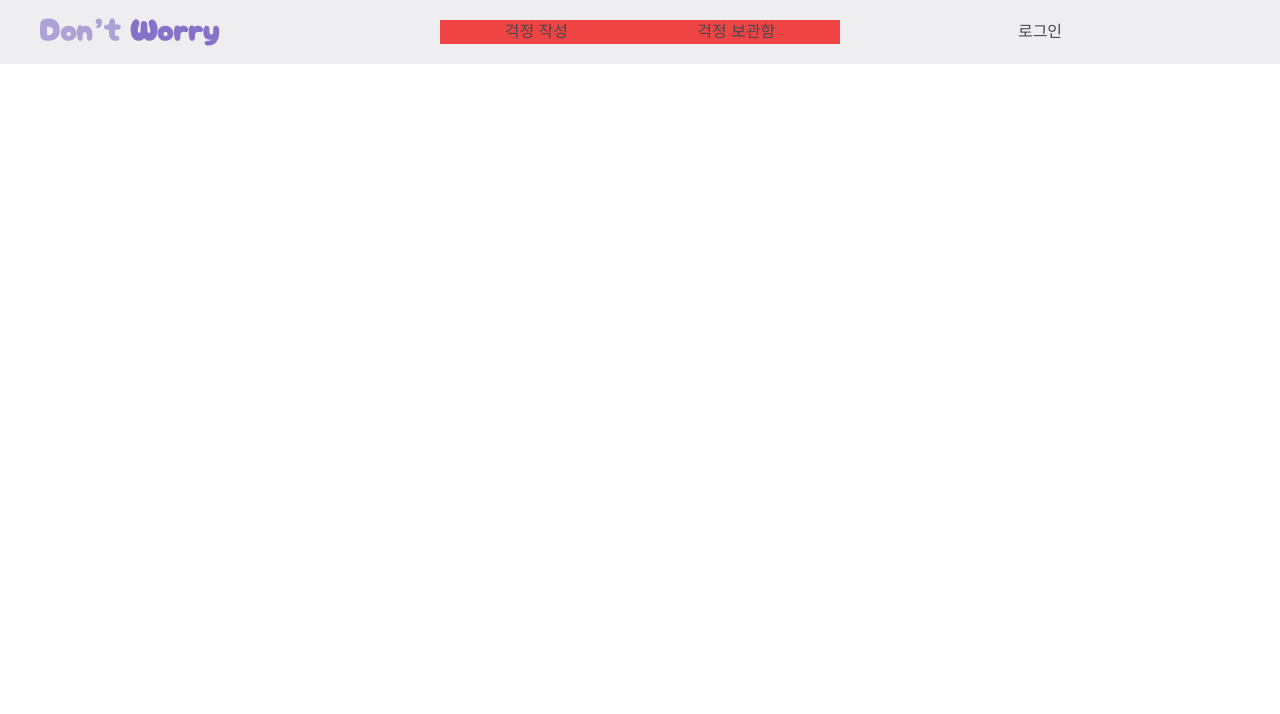
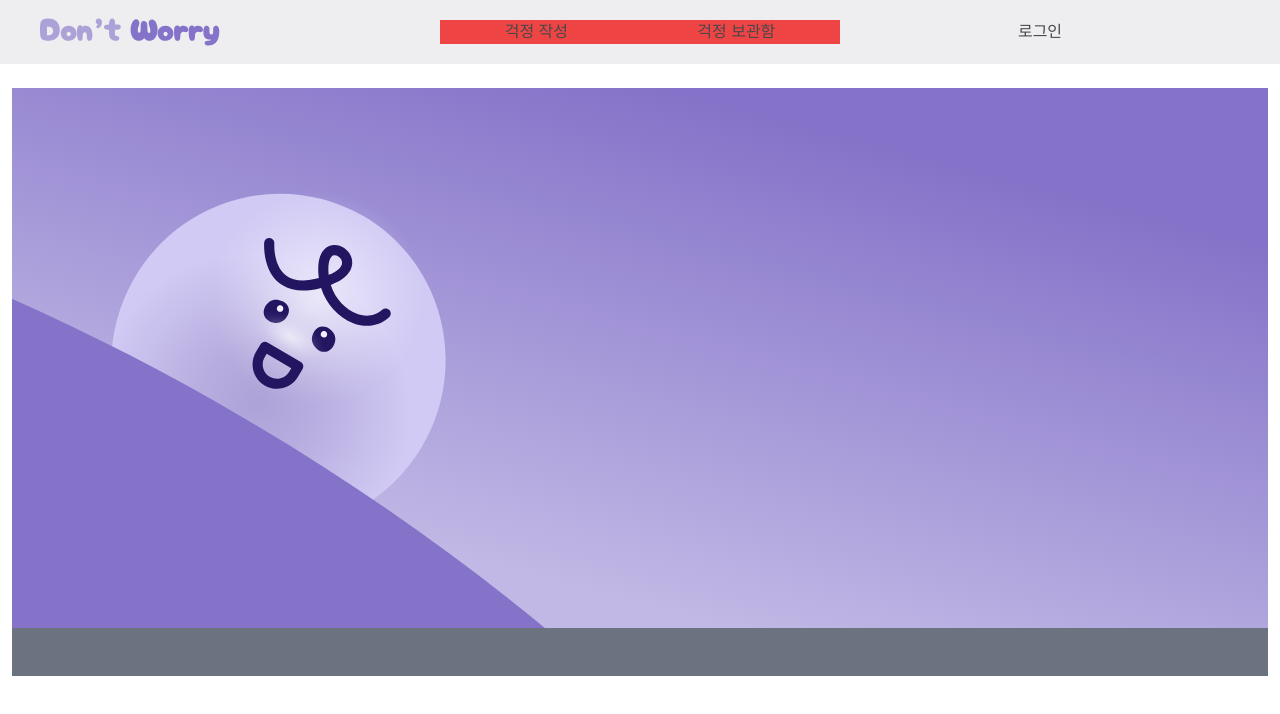
Before and after one commit to PomegranateBlue/dontworry-behappy, a Next.js app: page / in a window 1280 px wide. Shown: the top 714 px of the page. Built offline with nearby package versions, Linux system fonts and the light colour scheme.

Commit message:
메인 페이지 히어로 섹션 이미지 적용

```diff
--- a/src/app/page.tsx
+++ b/src/app/page.tsx
@@ -1,7 +1,13 @@
-import Link from 'next/link';
-
+import Image from 'next/image';
 const App = () => {
-  return <div className="bg-backgroundWhite"></div>;
+  return (
+    <div className="bg-backgroundWhite px-[12px] py-[24px]">
+      <section className="relative h-[540px] w-full rounded-xl">
+        <Image src="/hero-section-desktop.svg" fill={true} alt="intro" className="object-cover" />
+      </section>
+      <footer className="h-[48px] w-full bg-gray-500"></footer>
+    </div>
+  );
 };
 
 export default App;
```
Also changed, not shown: public/hero-section-desktop.svg (added).
